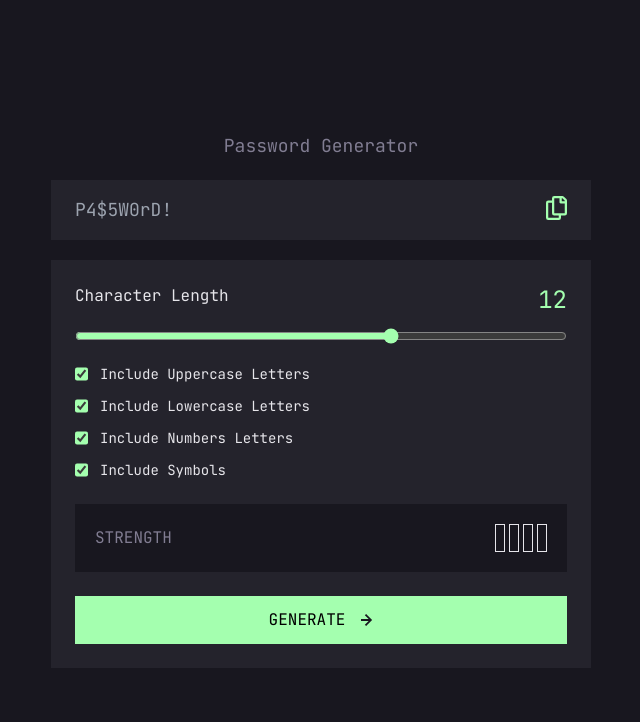
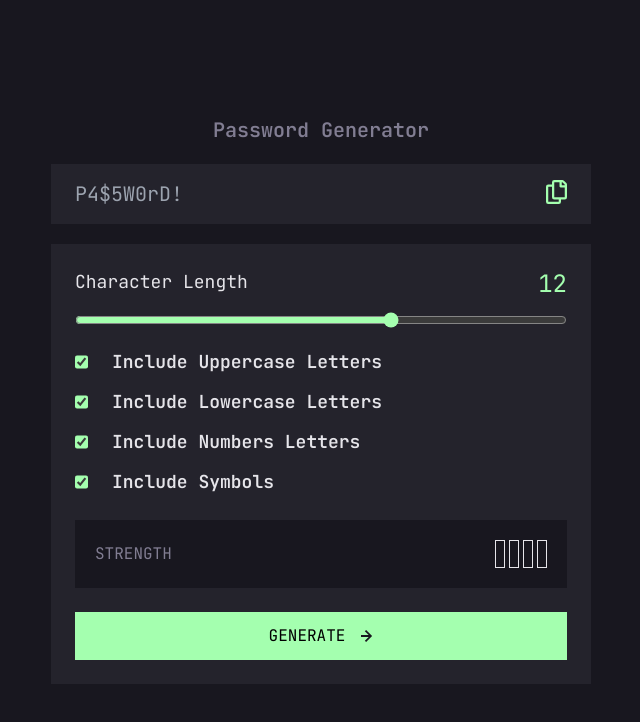
Before and after one commit to jambanix/frontendmentor_password-generator-app, a React (Vite) app: page / in a window 1280 px wide. Shown: the top 722 px of the page, without its empty margins (319-959 px from the left). Built offline with nearby package versions, Linux system fonts and the light colour scheme.

Commit message:
styling tweaks

```diff
--- a/src/App.jsx
+++ b/src/App.jsx
@@ -50,16 +50,16 @@ function App() {
         <div className="flex flex-col gap-5 max-w-[540px] w-full">
 
           {/* Title */}
-          <header className="flex items-center justify-center text-lg">
+          <header className="flex items-center justify-center text-xl font-semibold">
             <h2 className="text-grey">Password Generator</h2>
           </header>
 
           {/* Generated password */}
-          <GeneratedPassword password={generatedPassword} clipboardOnClick={handleClipboardClick} className="text-lg py-4 px-6 flex justify-between bg-dark-grey text-almost-white placeholder:text-grey"/>
+          <GeneratedPassword password={generatedPassword} clipboardOnClick={handleClipboardClick} className="text-xl py-4 px-6 flex justify-between bg-dark-grey text-almost-white placeholder:text-grey"/>
 
           <section className="flex flex-col bg-dark-grey p-6 gap-6">
             {/* Length slider down to last checkbox */}
-            <GenerationOptions {...{state, dispatch}} className="flex flex-col bg-dark-grey gap-5 text-almost-white"/>
+            <GenerationOptions {...{state, dispatch}} className="flex flex-col bg-dark-grey gap-5 text-almost-white text-lg"/>
 
             {/* Strength indicator */}
             <div className="flex justify-between bg-very-dark-grey p-5 items-center">
--- a/src/components/CheckOption.jsx
+++ b/src/components/CheckOption.jsx
@@ -2,7 +2,7 @@ import { forwardRef } from "react";
 
 export const CheckOption = forwardRef(({ label, checked, onChange }, ref) => {
   return (
-    <div className="flex gap-3">
+    <div className="flex gap-3 text-lg font-semibold">
       <input
         type="checkbox"
         ref={ref}
@@ -11,7 +11,7 @@ export const CheckOption = forwardRef(({ label, checked, onChange }, ref) => {
         className="invert checked:accent-neon-green checked:invert-0"
         value={label}
       />
-      <label htmlFor="">{label}</label>
+      <label htmlFor="" className="pl-3">{label}</label>
     </div>
   );
 });
```
